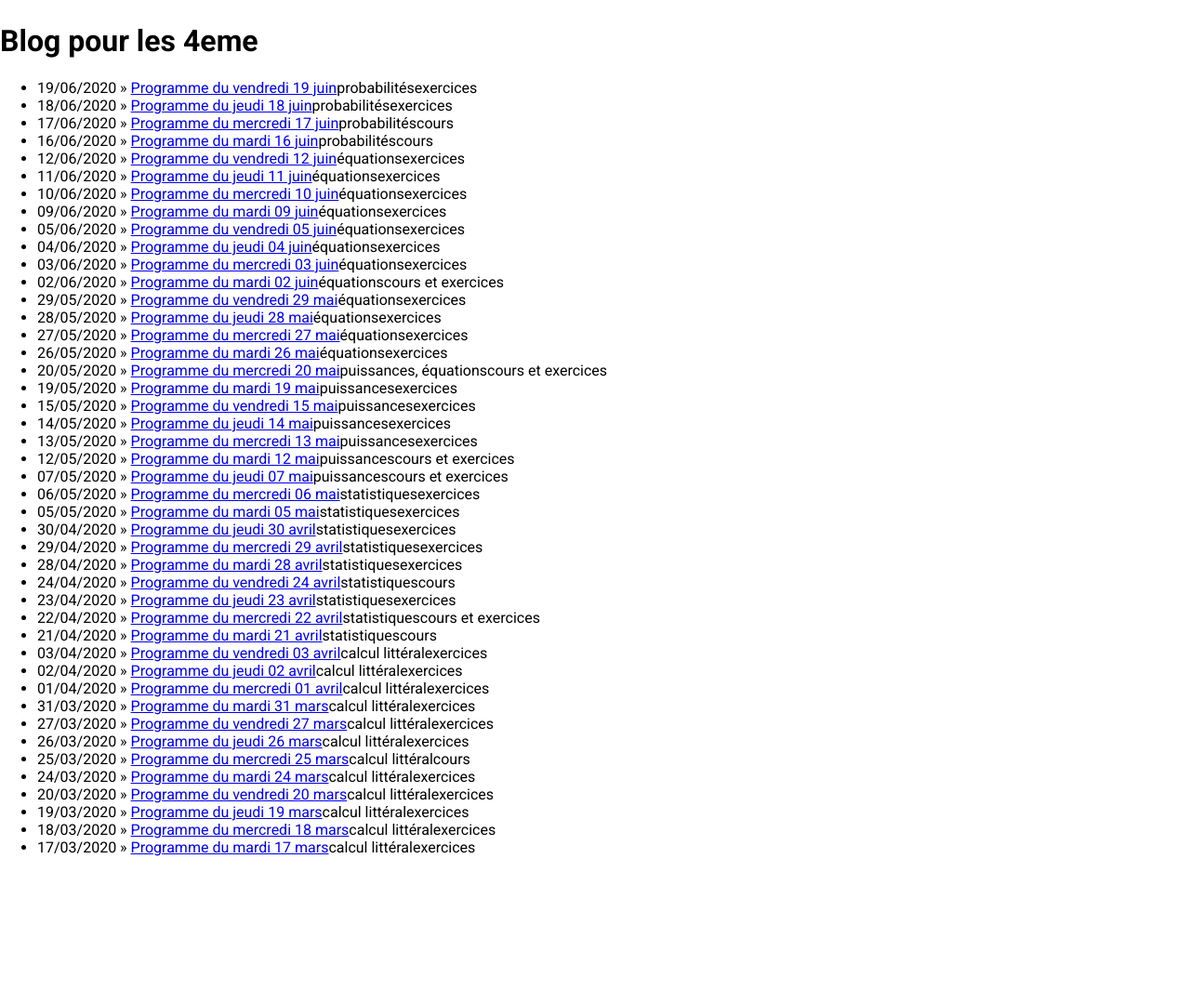
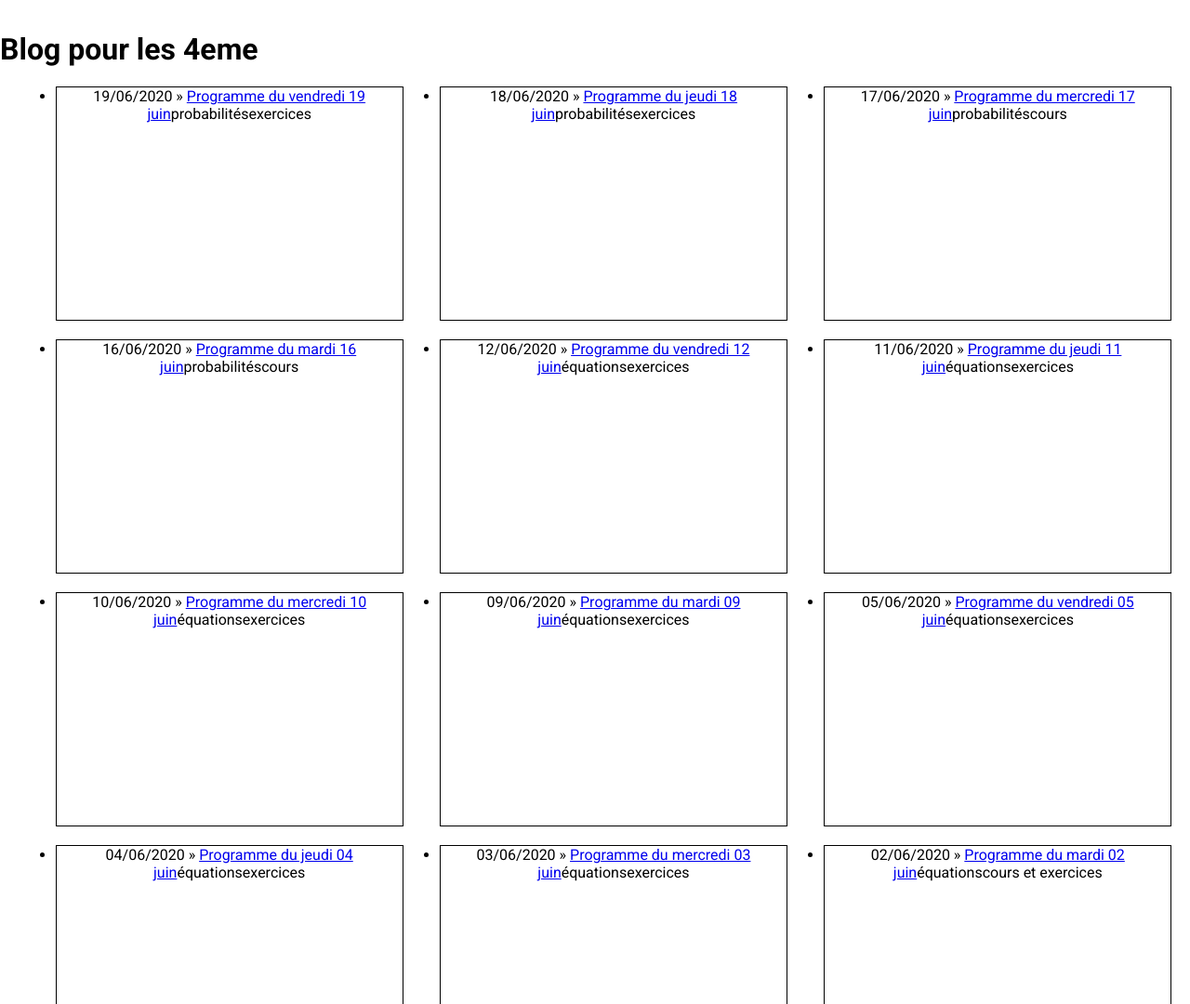
Before and after one commit to DangSinslay/DangSinslay.github.io, a Jekyll site: the page built from blog4/index.html, in a window 1280 px wide and 1400 px high. Shown: the part 320-1400 px from the top of the window at 93% size. Built offline with Jekyll 4.4.1, drawn with Linux system fonts in a browser that asks for light colours.

Commit message:
Update main.css

```diff
--- a/css/main.css
+++ b/css/main.css
@@ -92,4 +92,24 @@ nav ul button {
         white-space: nowrap !important;
 }
 
+#content {
+        margin-top: 30px !important;
 }
+
+#content ul {
+        display: flex !important;
+        flex-direction: row !important;
+        flex-wrap: wrap !important;
+}
+
+#content li {
+        border: 1px solid #000 !important;
+        height: 250px !important;
+        min-width: 250px !important;
+        width: 30% !important;
+        text-align: center !important;
+        margin: 10px !important;
+        margin: 0 auto 20px auto !important;
+}
+
+}
```
